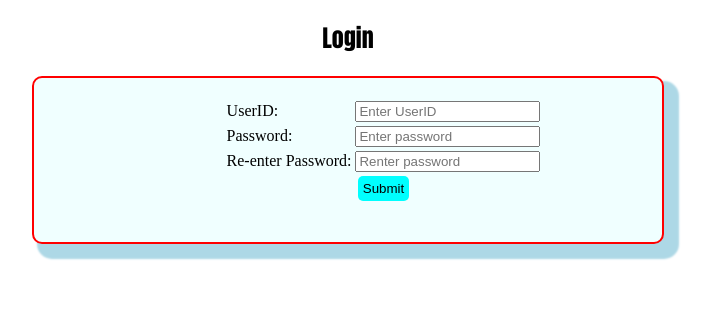
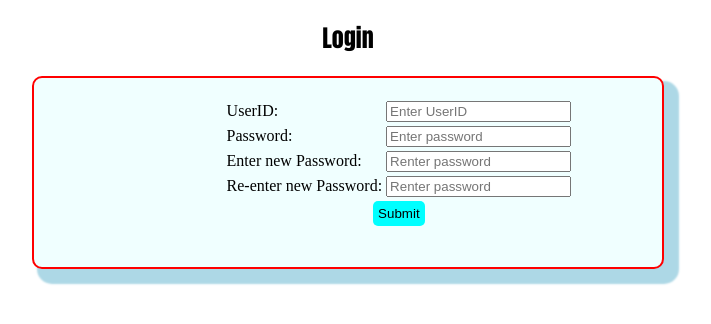
Before and after one commit to wtidoink/collegeyearbook, a Python web app: template src/templates/users/user.html in a window 1280 px wide. Shown: the top 324 px of the page, without its empty margins (292-1003 px from the left). Run offline with Jinja, Linux system fonts and the light colour scheme; the template is opened without the code that fills it, so the values that code supplies are empty.

Commit message:
user page edited

```diff
--- a/src/static/people.css
+++ b/src/static/people.css
@@ -29,7 +29,7 @@
   height: 257px;
   object-position: 50% 13.69%;
   width: 257px;
-  background-image: url("2103A51560_P - Sai Nath Reddy.jpg");
+  background-image: url("images/2103A51560_P - Sai Nath Reddy.jpg");
   background-position: 93% 50%;
   margin: 0 auto;
 }
--- a/src/templates/users/user.html
+++ b/src/templates/users/user.html
@@ -2,9 +2,12 @@
     {%block content%}
 
 
-
+  <tr >
+        <td ><label for="pwd">Enter  new Password:</label></td>
+        <td ><input type="password" placeholder="Renter password" name="repwd" id="repwd"></td>
+    </tr>
     <tr >
-        <td ><label for="pwd">Re-enter Password:</label></td>
+        <td ><label for="pwd">Re-enter new Password:</label></td>
         <td ><input type="password" placeholder="Renter password" name="repwd" id="repwd"></td>
     </tr>
     <tr>
```
